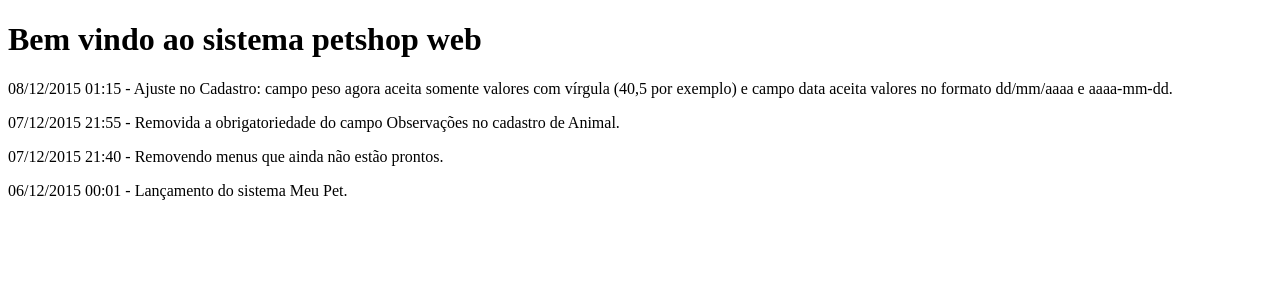
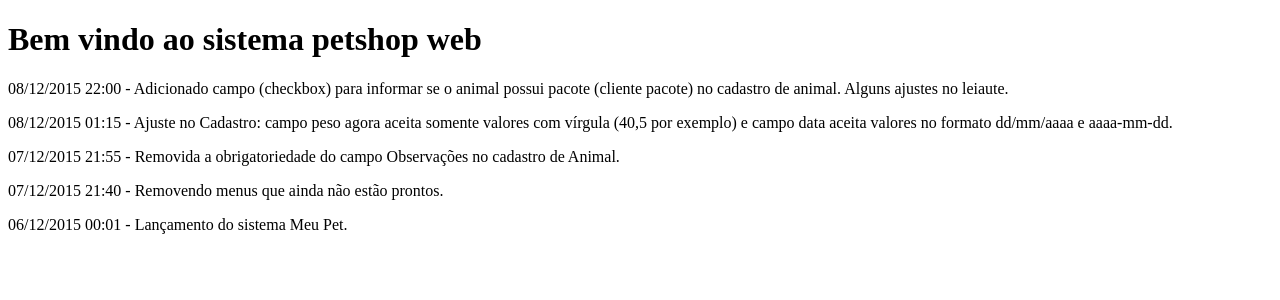
Before and after one commit to ricardosander/petshop, a PHP site: template view/index/index.php in a window 1280 px wide. Shown: the part 151-451 px from the top of the page. Run offline with PHP 8.4, Linux system fonts and the light colour scheme; the template is opened without the code that fills it, so the values that code supplies are empty.

Commit message:
Atualizando mensagens da home com novo recurso.

```diff
--- a/view/index/index.php
+++ b/view/index/index.php
@@ -1,18 +1,23 @@
 <h1>Bem vindo ao sistema petshop web</h1>
 
 <p class="alert alert-success">
+    08/12/2015 22:00 - Adicionado campo (checkbox) para informar se o animal possui pacote (cliente pacote) no cadastro
+    de animal. Alguns ajustes no leiaute.
+</p>
+
+<p class="alert alert-warning">
     08/12/2015 01:15 - Ajuste no Cadastro: campo peso agora aceita somente valores com vírgula (40,5 por exemplo) e campo
     data aceita valores no formato dd/mm/aaaa e aaaa-mm-dd.
 </p>
 
-<p class="alert alert-success">
+<p class="alert alert-warning">
     07/12/2015 21:55 - Removida a obrigatoriedade do campo Observações no cadastro de Animal.
 </p>
 
-<p class="alert alert-success">
+<p class="alert alert-warning">
     07/12/2015 21:40 - Removendo menus que ainda não estão prontos.
 </p>
 
-<p class="alert alert-success">
+<p class="alert alert-warning">
     06/12/2015 00:01 - Lançamento do sistema Meu Pet.
 </p>
```
